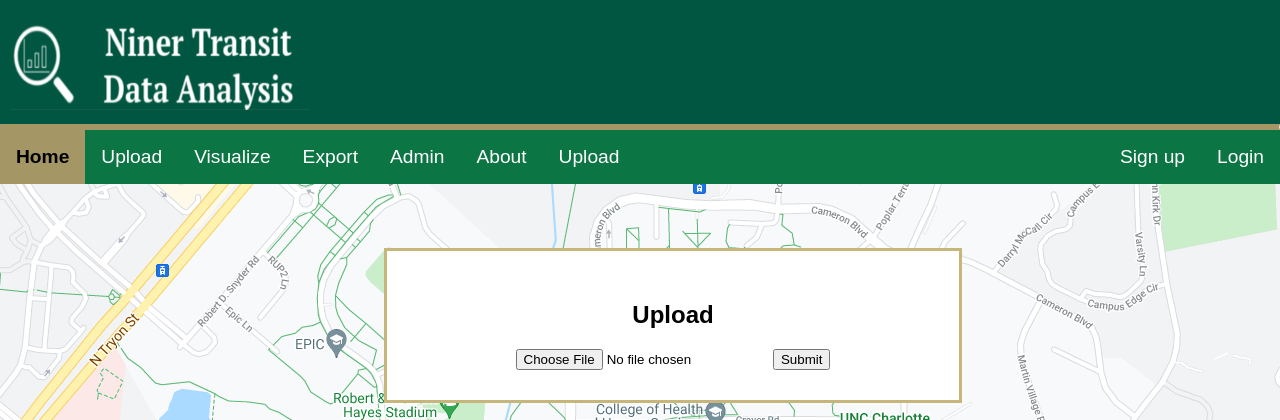
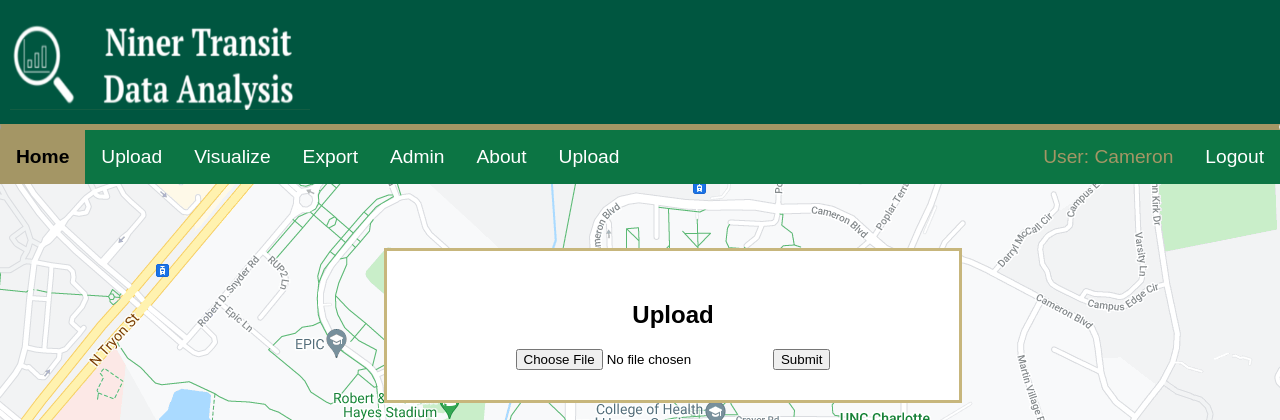
Before and after one commit to ChaseMoeller/ninerTransitDataAnalysis, a Flask app: page /upload in a window 1280 px wide; the page is wider, and only the part inside the window is pictured. Shown: the top 420 px of that part. Run offline with Flask 2, Linux system fonts and the light colour scheme; a user stored in the database is signed in.

Commit message:
working merge

```diff
--- a/appCode/application.py
+++ b/appCode/application.py
@@ -103,10 +103,10 @@
 
 @app.route('/upload', methods=['GET', 'POST'])
 def upload():
-    if not session.get('LoggedIn'):
-        return render_template("upload.html", loggedIn = False)
+    if not session.get('user'):
+        return render_template("upload.html")
     else:
-        return render_template("upload.html", loggedIn = True, name = session['Name'])
+        return render_template("upload.html", user = session['user'])
 
 @app.route('/uploader', methods=['GET', 'POST'])
 def uploader():
--- a/appCode/templates/upload.html
+++ b/appCode/templates/upload.html
@@ -1,13 +1,6 @@
 {% extends 'base.html' %}
 {% block title %}
 <title>About Page</title>
-{% endblock %}
-{% block loginstatus %}
-    {% if loggedIn == True: %}
-<li><a href="{{ url_for('logout') }}">Logout</a><li class="username"> User: {{name}} </li></li>
-    {% else %}
-<li><a href="{{ url_for('signup') }}">Sign up</a></li>
-    {% endif %}
 {% endblock %}
 {% block content %}
 
```
